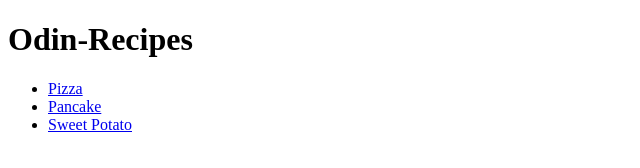
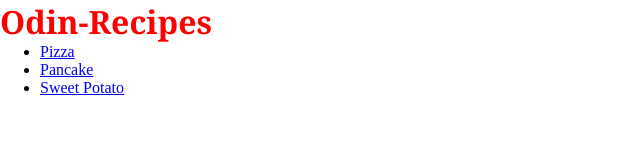
Before and after one commit to winasBen/odin-recipes, a plain HTML site: page index.html in a window 1280 px wide. Shown: the whole page, without its empty margins (0-640 px from the left). Drawn offline with Linux system fonts and the light colour scheme.

Commit message:
adding style

```diff
--- a/index.html
+++ b/index.html
@@ -4,6 +4,7 @@
     <meta charset="UTF-8" />
     <meta http-equiv="X-UA-Compatible" content="IE=edge" />
     <meta name="viewport" content="width=device-width, initial-scale=1.0" />
+    <link rel="stylesheet" href="main.css" />
     <title>odin-recipes</title>
   </head>
   <body>
--- /dev/null
+++ b/main.css
@@ -0,0 +1,13 @@
+* {
+    margin: auto;
+    padding: auto;
+}
+
+h1 {
+    color: red;
+    font-family:Georgia, 'Times New Roman', Times, serif;
+}
+
+li {
+    padding: auto;
+}
```
